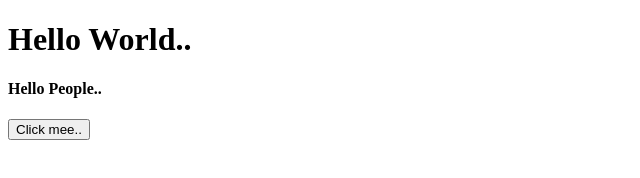
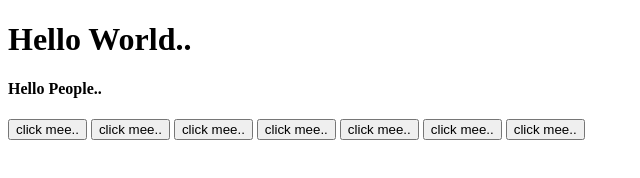
Before and after one commit to nehruperumalla/javascript_101, a plain HTML site: page index.html in a window 1280 px wide. Shown: the whole page, without its empty margins (0-640 px from the left). Drawn offline with Linux system fonts and the light colour scheme.

Commit message:
feat: internal javascript

```diff
--- a/index.html
+++ b/index.html
@@ -11,7 +11,18 @@
 <body>
     <h1>Hello World..</h1>
     <h4>Hello People..</h4>
-    <button onclick="alert('Button Clicked')">Click mee..</button>
+    <button class="btn">click mee..</button>
+    <button class="btn">click mee..</button>
+    <button class="btn">click mee..</button>
+    <button class="btn">click mee..</button>
+    <button class="btn">click mee..</button>
+    <button class="btn">click mee..</button>
+    <button class="btn">click mee..</button>
+    <script>
+        document.querySelectorAll('.btn').forEach(item => {
+            item.addEventListener('click', () => alert('This is hot..'))
+        })
+    </script>
 </body>
 
 </html>
```
